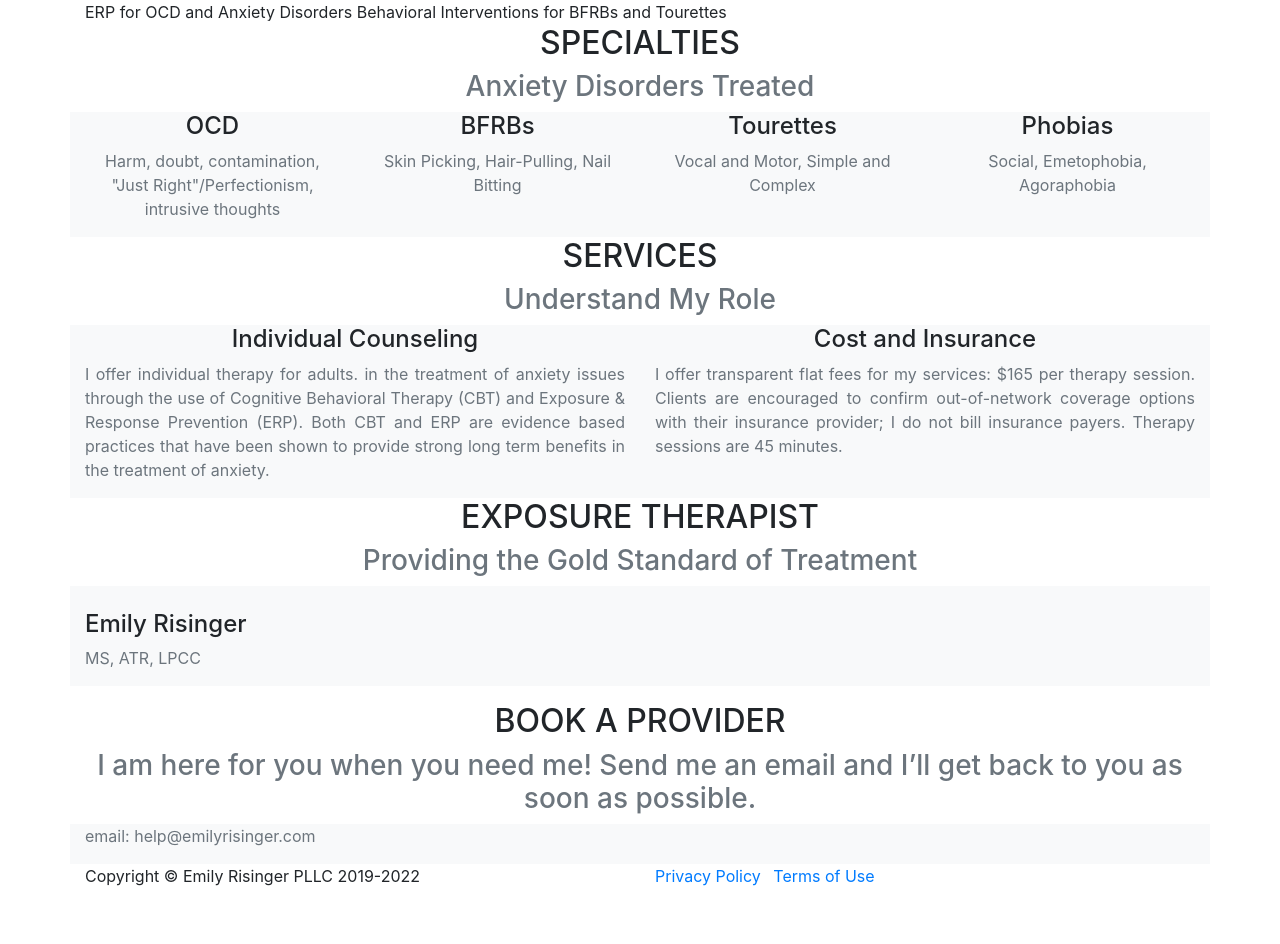
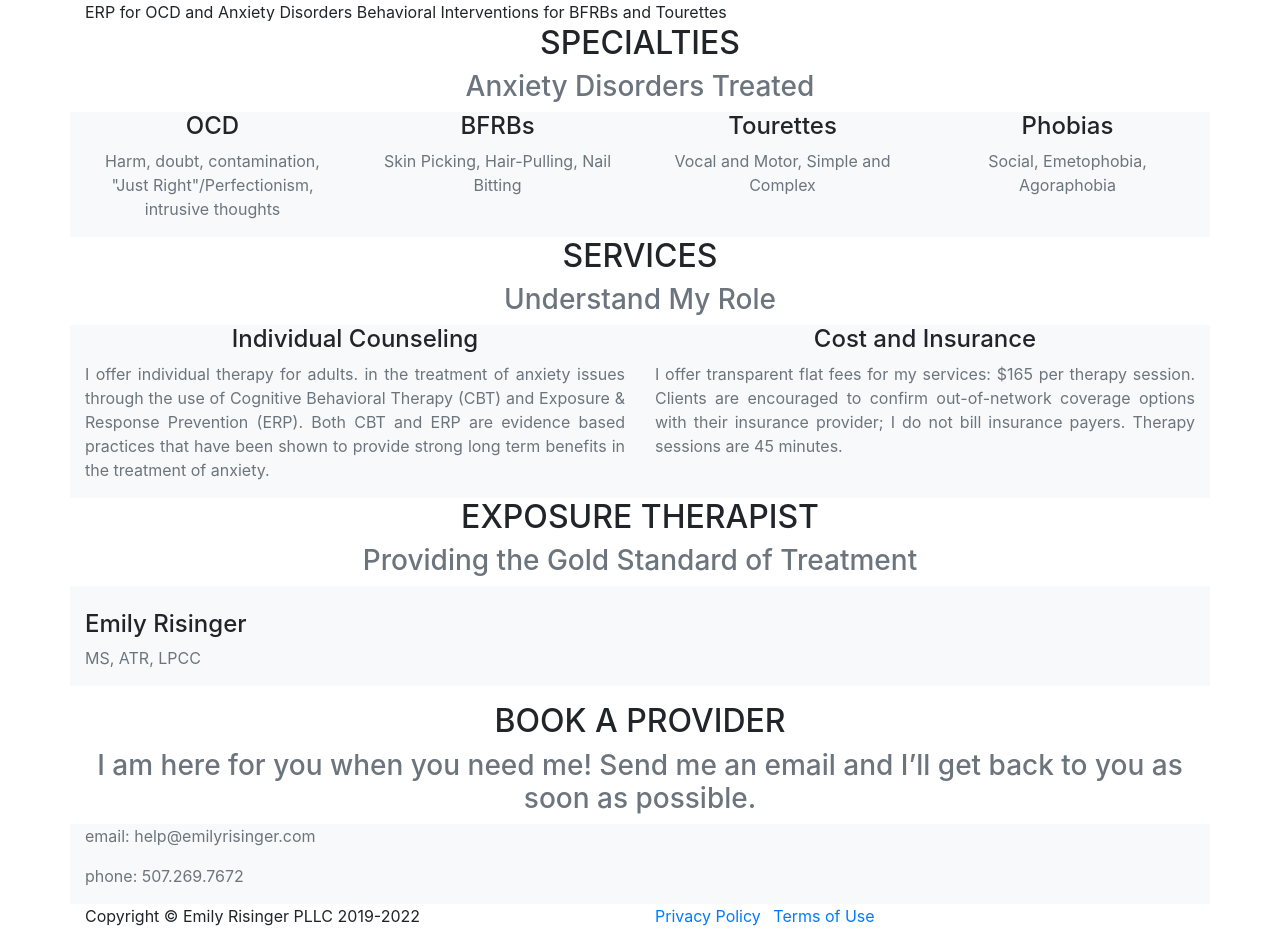
Before and after one commit to emilyrisingerpllc/emilyrisingerpllc.github.io, a Jekyll site: the page built from index.md, in a window 1280 px wide and 944 px high. Built offline with Jekyll 4.4.1, drawn with Linux system fonts in a browser that asks for light colours; nearby versions of some CDN libraries; some web fonts are replaced; library files that are not in the unit come from our copies.

Commit message:
Update home.html

```diff
--- a/_layouts/home.html
+++ b/_layouts/home.html
@@ -105,7 +105,7 @@ layout: default
         <div class="bg-light row">
           <div class="col-lg-12">
             <p class="large text-muted">email: {{ site.data.default.brand.email }}</p>
-            <!-- <p class="large text-muted">phone: {{ site.data.default.brand.phone }}</p> -->
+            <p class="large text-muted">phone: {{ site.data.default.brand.phone }}</p>
           </div>
         </div>
       </div>
```
